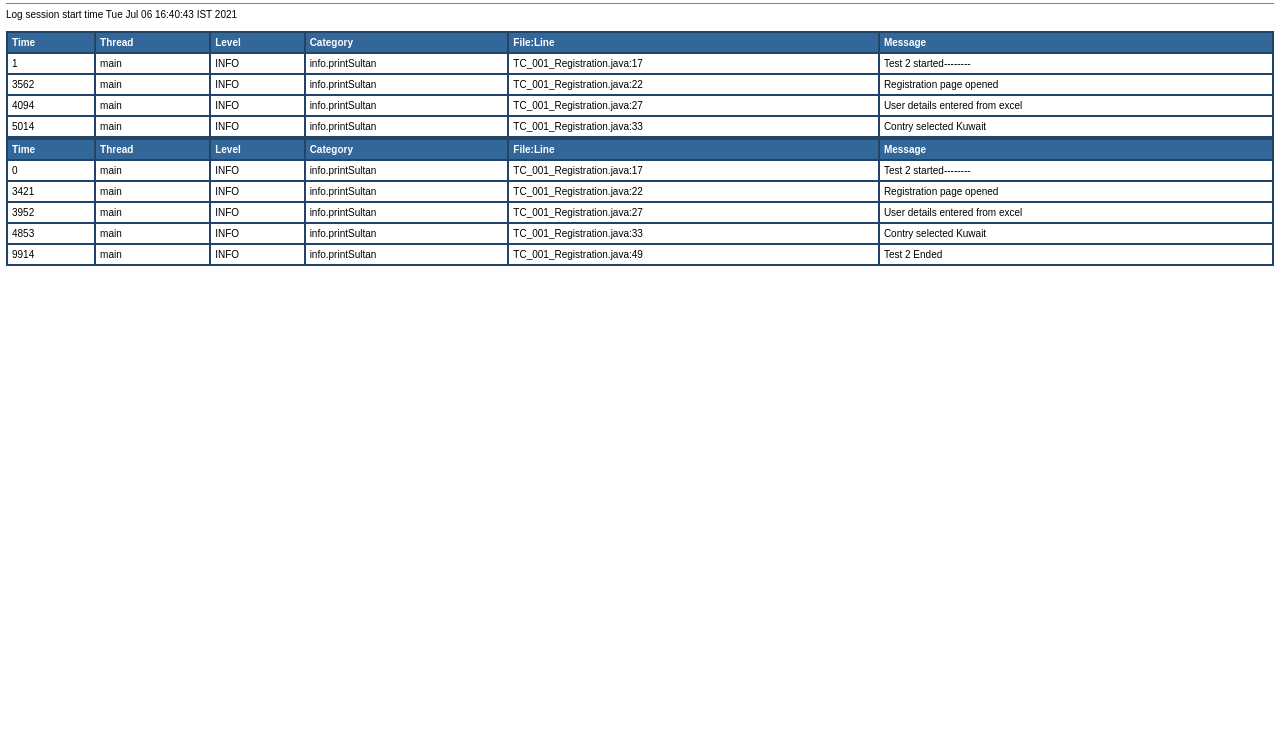
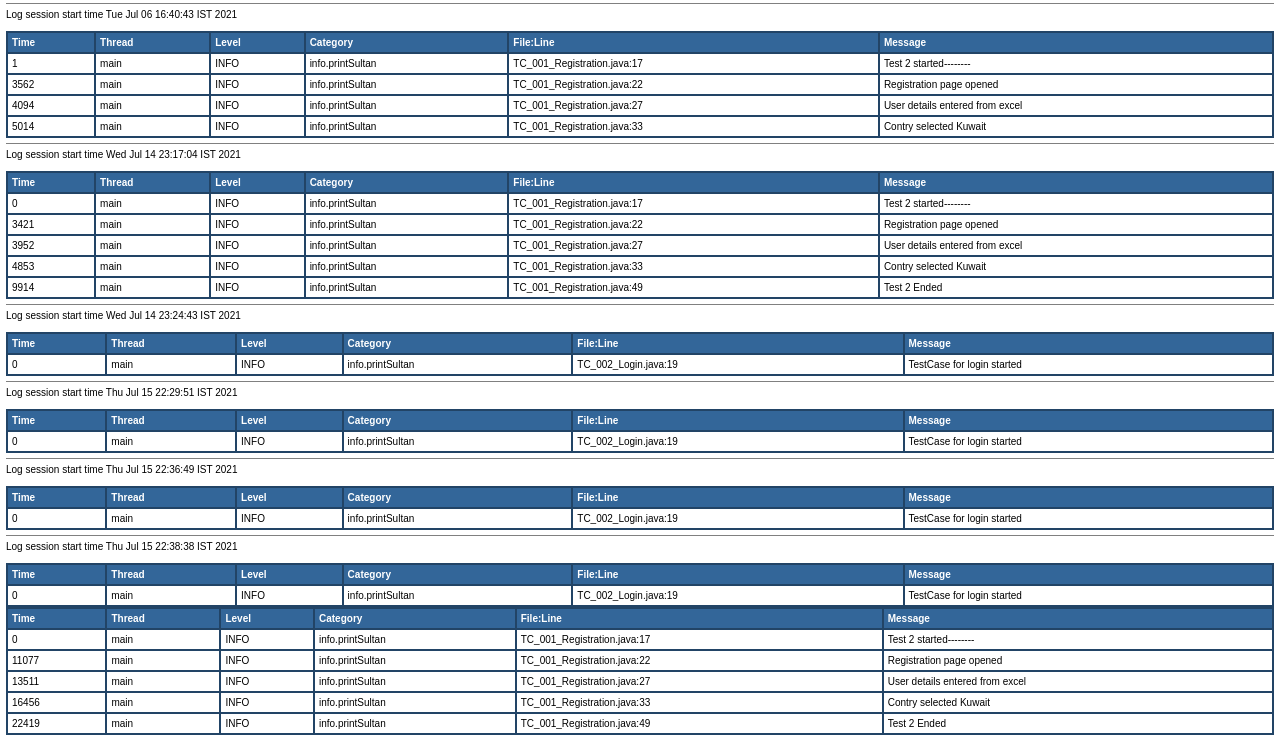
Before and after one commit to Ashish-AKC/info.printSultan, a plain HTML site: page log/application.html in a window 1280 px wide. Shown: the part 2234-2975 px from the top of the page. Before the commit the page ends 2506 px from the top, so only its background shows below. Drawn offline with Linux system fonts and the light colour scheme.

```diff
--- a/log/application.html
+++ b/log/application.html
@@ -1069,3 +1069,204 @@ Log session start time Tue Jul 06 16:40:43 IST 2021<br>
 <td>TC_001_Registration.java:49</td>
 <td title="Message">Test 2 Ended</td>
 </tr>
+<!DOCTYPE HTML PUBLIC "-//W3C//DTD HTML 4.01 Transitional//EN" "http://www.w3.org/TR/html4/loose.dtd">
+<html>
+<head>
+<title>Application log</title>
+<style type="text/css">
+<!--
+body, table {font-family: arial,sans-serif; font-size: x-small;}
+th {background: #336699; color: #FFFFFF; text-align: left;}
+-->
+</style>
+</head>
+<body bgcolor="#FFFFFF" topmargin="6" leftmargin="6">
+<hr size="1" noshade>
+Log session start time Wed Jul 14 23:17:04 IST 2021<br>
+<br>
+<table cellspacing="0" cellpadding="4" border="1" bordercolor="#224466" width="100%">
+<tr>
+<th>Time</th>
+<th>Thread</th>
+<th>Level</th>
+<th>Category</th>
+<th>File:Line</th>
+<th>Message</th>
+</tr>
+
+<tr>
+<td>0</td>
+<td title="main thread">main</td>
+<td title="Level">INFO</td>
+<td title="info.printSultan category">info.printSultan</td>
+<td>TC_002_Login.java:19</td>
+<td title="Message">TestCase for login started</td>
+</tr>
+<!DOCTYPE HTML PUBLIC "-//W3C//DTD HTML 4.01 Transitional//EN" "http://www.w3.org/TR/html4/loose.dtd">
+<html>
+<head>
+<title>Application log</title>
+<style type="text/css">
+<!--
+body, table {font-family: arial,sans-serif; font-size: x-small;}
+th {background: #336699; color: #FFFFFF; text-align: left;}
+-->
+</style>
+</head>
+<body bgcolor="#FFFFFF" topmargin="6" leftmargin="6">
+<hr size="1" noshade>
+Log session start time Wed Jul 14 23:24:43 IST 2021<br>
+<br>
+<table cellspacing="0" cellpadding="4" border="1" bordercolor="#224466" width="100%">
+<tr>
+<th>Time</th>
+<th>Thread</th>
+<th>Level</th>
+<th>Category</th>
+<th>File:Line</th>
+<th>Message</th>
+</tr>
+
+<tr>
+<td>0</td>
+<td title="main thread">main</td>
+<td title="Level">INFO</td>
+<td title="info.printSultan category">info.printSultan</td>
+<td>TC_002_Login.java:19</td>
+<td title="Message">TestCase for login started</td>
+</tr>
+<!DOCTYPE HTML PUBLIC "-//W3C//DTD HTML 4.01 Transitional//EN" "http://www.w3.org/TR/html4/loose.dtd">
+<html>
+<head>
+<title>Application log</title>
+<style type="text/css">
+<!--
+body, table {font-family: arial,sans-serif; font-size: x-small;}
+th {background: #336699; color: #FFFFFF; text-align: left;}
+-->
+</style>
+</head>
+<body bgcolor="#FFFFFF" topmargin="6" leftmargin="6">
+<hr size="1" noshade>
+Log session start time Thu Jul 15 22:29:51 IST 2021<br>
+<br>
+<table cellspacing="0" cellpadding="4" border="1" bordercolor="#224466" width="100%">
+<tr>
+<th>Time</th>
+<th>Thread</th>
+<th>Level</th>
+<th>Category</th>
+<th>File:Line</th>
+<th>Message</th>
+</tr>
+
+<tr>
+<td>0</td>
+<td title="main thread">main</td>
+<td title="Level">INFO</td>
+<td title="info.printSultan category">info.printSultan</td>
+<td>TC_002_Login.java:19</td>
+<td title="Message">TestCase for login started</td>
+</tr>
+<!DOCTYPE HTML PUBLIC "-//W3C//DTD HTML 4.01 Transitional//EN" "http://www.w3.org/TR/html4/loose.dtd">
+<html>
+<head>
+<title>Application log</title>
+<style type="text/css">
+<!--
+body, table {font-family: arial,sans-serif; font-size: x-small;}
+th {background: #336699; color: #FFFFFF; text-align: left;}
+-->
+</style>
+</head>
+<body bgcolor="#FFFFFF" topmargin="6" leftmargin="6">
+<hr size="1" noshade>
+Log session start time Thu Jul 15 22:36:49 IST 2021<br>
+<br>
+<table cellspacing="0" cellpadding="4" border="1" bordercolor="#224466" width="100%">
+<tr>
+<th>Time</th>
+<th>Thread</th>
+<th>Level</th>
+<th>Category</th>
+<th>File:Line</th>
+<th>Message</th>
+</tr>
+
+<tr>
+<td>0</td>
+<td title="main thread">main</td>
+<td title="Level">INFO</td>
+<td title="info.printSultan category">info.printSultan</td>
+<td>TC_002_Login.java:19</td>
+<td title="Message">TestCase for login started</td>
+</tr>
+<!DOCTYPE HTML PUBLIC "-//W3C//DTD HTML 4.01 Transitional//EN" "http://www.w3.org/TR/html4/loose.dtd">
+<html>
+<head>
+<title>Application log</title>
+<style type="text/css">
+<!--
+body, table {font-family: arial,sans-serif; font-size: x-small;}
+th {background: #336699; color: #FFFFFF; text-align: left;}
+-->
+</style>
+</head>
+<body bgcolor="#FFFFFF" topmargin="6" leftmargin="6">
+<hr size="1" noshade>
+Log session start time Thu Jul 15 22:38:38 IST 2021<br>
+<br>
+<table cellspacing="0" cellpadding="4" border="1" bordercolor="#224466" width="100%">
+<tr>
+<th>Time</th>
+<th>Thread</th>
+<th>Level</th>
+<th>Category</th>
+<th>File:Line</th>
+<th>Message</th>
+</tr>
+
+<tr>
+<td>0</td>
+<td title="main thread">main</td>
+<td title="Level">INFO</td>
+<td title="info.printSultan category">info.printSultan</td>
+<td>TC_001_Registration.java:17</td>
+<td title="Message">Test 2 started--------</td>
+</tr>
+
+<tr>
+<td>11077</td>
+<td title="main thread">main</td>
+<td title="Level">INFO</td>
+<td title="info.printSultan category">info.printSultan</td>
+<td>TC_001_Registration.java:22</td>
+<td title="Message">Registration page opened</td>
+</tr>
+
+<tr>
+<td>13511</td>
+<td title="main thread">main</td>
+<td title="Level">INFO</td>
+<td title="info.printSultan category">info.printSultan</td>
+<td>TC_001_Registration.java:27</td>
+<td title="Message">User details entered from excel</td>
+</tr>
+
+<tr>
+<td>16456</td>
+<td title="main thread">main</td>
+<td title="Level">INFO</td>
+<td title="info.printSultan category">info.printSultan</td>
+<td>TC_001_Registration.java:33</td>
+<td title="Message">Contry selected Kuwait</td>
+</tr>
+
+<tr>
+<td>22419</td>
+<td title="main thread">main</td>
+<td title="Level">INFO</td>
+<td title="info.printSultan category">info.printSultan</td>
+<td>TC_001_Registration.java:49</td>
+<td title="Message">Test 2 Ended</td>
+</tr>
--- a/test-output/Default suite/Default test.xml
+++ b/test-output/Default suite/Default test.xml
@@ -1,5 +1,5 @@
 <?xml version="1.0" encoding="UTF-8"?>
 <!-- Generated by org.testng.reporters.JUnitXMLReporter -->
-<testsuite ignored="0" hostname="RST8" failures="0" tests="1" name="Default test" time="23.236" errors="0" timestamp="2021-07-06T16:41:00 IST">
-  <testcase classname="testScripts.TC_001_Registration" name="Registration" time="13.903"/>
+<testsuite ignored="0" hostname="DESKTOP-DQO6VS7" failures="0" tests="1" name="Default test" time="39.67" errors="0" timestamp="2021-07-15T22:39:11 IST">
+  <testcase classname="testScripts.TC_001_Registration" name="Registration" time="29.693"/>
 </testsuite> <!-- Default test -->
--- a/test-output/Default suite/testng-failed.xml
+++ b/test-output/Default suite/testng-failed.xml
@@ -3,13 +3,13 @@
 <suite name="Failed suite [Default suite]" guice-stage="DEVELOPMENT">
   <test thread-count="5" name="Default test(failed)">
     <classes>
-      <class name="testScripts.TC_001_Registration">
+      <class name="testScripts.TC_002_Login">
         <methods>
           <include name="setup"/>
           <include name="tearDown"/>
-          <include name="Registration"/>
+          <include name="loginTest"/>
         </methods>
-      </class> <!-- testScripts.TC_001_Registration -->
+      </class> <!-- testScripts.TC_002_Login -->
     </classes>
   </test> <!-- Default test(failed) -->
 </suite> <!-- Failed suite [Default suite] -->
--- a/test-output/junitreports/TEST-testScripts.TC_001_Registration.xml
+++ b/test-output/junitreports/TEST-testScripts.TC_001_Registration.xml
@@ -1,6 +1,6 @@
 <?xml version="1.0" encoding="UTF-8"?>
 <!-- Generated by org.testng.reporters.JUnitReportReporter -->
-<testsuite hostname="RST8" failures="0" tests="1" name="testScripts.TC_001_Registration" time="13.903" errors="0" timestamp="2021-07-06T16:41:00 IST" skipped="0">
-  <testcase classname="testScripts.TC_001_Registration" name="Registration" time="13.903"/>
+<testsuite hostname="DESKTOP-DQO6VS7" failures="0" tests="1" name="testScripts.TC_001_Registration" time="29.693" errors="0" timestamp="2021-07-15T22:39:11 IST" skipped="0">
+  <testcase classname="testScripts.TC_001_Registration" name="Registration" time="29.693"/>
   <system-out/>
 </testsuite> <!-- testScripts.TC_001_Registration -->
--- a/test-output/junitreports/TEST-testScripts.TC_002_Login.xml
+++ b/test-output/junitreports/TEST-testScripts.TC_002_Login.xml
@@ -1,6 +1,6 @@
 <?xml version="1.0" encoding="UTF-8"?>
 <!-- Generated by org.testng.reporters.JUnitReportReporter -->
-<testsuite hostname="RST8" failures="0" tests="1" name="testScripts.TC_002_Login" time="14.622" errors="0" timestamp="2021-07-06T16:37:15 IST" skipped="0">
-  <testcase classname="testScripts.TC_002_Login" name="loginTest" time="14.622"/>
+<testsuite hostname="DESKTOP-DQO6VS7" failures="0" tests="1" name="testScripts.TC_002_Login" time="26.933" errors="0" timestamp="2021-07-15T22:37:23 IST" skipped="0">
+  <testcase classname="testScripts.TC_002_Login" name="loginTest" time="26.933"/>
   <system-out/>
 </testsuite> <!-- testScripts.TC_002_Login -->
--- a/test-output/testng-failed.xml
+++ b/test-output/testng-failed.xml
@@ -3,13 +3,13 @@
 <suite name="Failed suite [Default suite]" guice-stage="DEVELOPMENT">
   <test thread-count="5" name="Default test(failed)">
     <classes>
-      <class name="testScripts.TC_001_Registration">
+      <class name="testScripts.TC_002_Login">
         <methods>
           <include name="setup"/>
           <include name="tearDown"/>
-          <include name="Registration"/>
+          <include name="loginTest"/>
         </methods>
-      </class> <!-- testScripts.TC_001_Registration -->
+      </class> <!-- testScripts.TC_002_Login -->
     </classes>
   </test> <!-- Default test(failed) -->
 </suite> <!-- Failed suite [Default suite] -->
```
Also changed, not shown: test-output/Default suite/Default test.html (+3 -3 lines), test-output/emailable-report.html (+2 -2 lines), test-output/index.html (+6 -6 lines), test-output/old/Default suite/methods-alphabetical.html (+3 -3 lines), test-output/old/Default suite/methods.html (+3 -3 lines), test-output/testng-results.xml (+5 -5 lines), screenshots/HomePage_2021-07-14/111636.png (added), screenshots/Registration_2021-07-15/103831.png (added), 6 other files.
